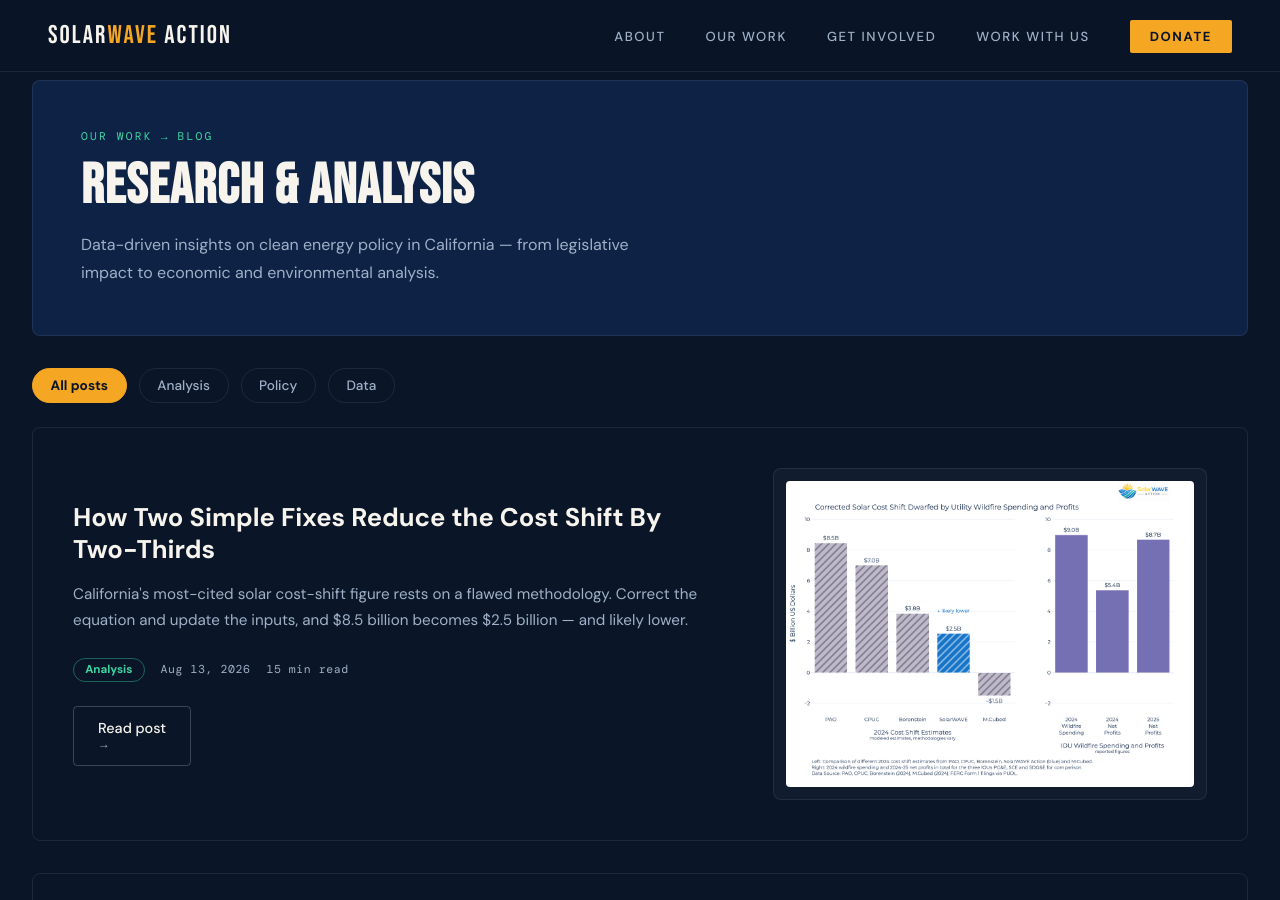
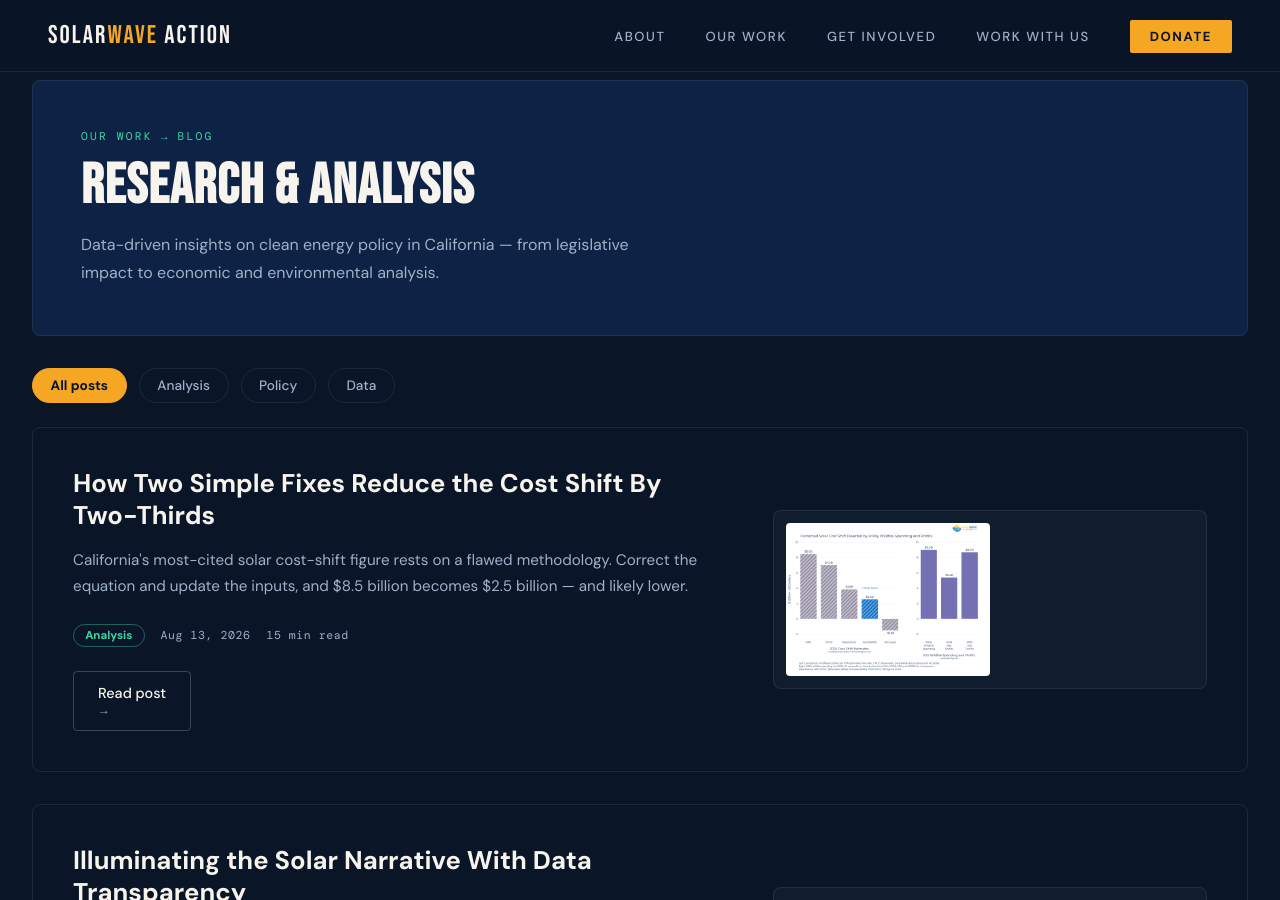
Before and after one commit to SolarWAVE-Action/solarwave-website, a Jekyll site: the page built from blog/blog.html, in a window 1280 px wide and 900 px high. Built offline with Jekyll 4.4.1, drawn with Linux system fonts in a browser that asks for light colours.

Commit message:
made graph previews smaller on blog main page

```diff
--- a/blog/blog.html
+++ b/blog/blog.html
@@ -178,7 +178,7 @@
         <a href="{{ '/blog/cost_shift_redefinition/' | relative_url }}" class="read-btn">Read post<span>→</span></a>
       </div>
       <div class="chart-placeholder show-mobile">
-        <img src="/assets/graphs/cost_shift_bargraph.png" alt="Cost shift bar chart" style="width:100%;height:auto;display:block;border-radius:4px;">
+        <img src="/assets/graphs/cost_shift_bargraph.png" alt="Cost shift bar chart" style="width:50%;height:auto;display:block;border-radius:4px;">
       </div><!-- close chart-placeholder -->
     </div><!-- close featured-card -->
 
@@ -194,7 +194,7 @@
           <a href="{{ '/blog/data_transparency/' | relative_url }}" class="read-btn">Read post<span>→</span></a>
         </div>
         <div class="chart-placeholder show-mobile">
-          <img src="/assets/graphs/what_didnt_kill_rooftop_solar.png" alt="What didn't kill rooftop solar graph" style="width:100%;height:auto;display:block;border-radius:4px;">
+          <img src="/assets/graphs/what_didnt_kill_rooftop_solar.png" alt="What didn't kill rooftop solar graph" style="width:50%;height:auto;display:block;border-radius:4px;">
         </div>
     </div>
 
@@ -210,7 +210,7 @@
           <a href="{{ '/blog/ab-1104-analysis/' | relative_url }}" class="read-btn">Read post<span>→</span></a>
         </div>
         <div class="chart-placeholder show-mobile">
-          <img src="/assets/graphs/SC_capacity.png" alt="Santa Cruz capacity graph" style="width:100%;height:auto;display:block;border-radius:4px;">
+          <img src="/assets/graphs/SC_capacity.png" alt="Santa Cruz capacity graph" style="width:50%;height:auto;display:block;border-radius:4px;">
         </div>
     </div>
 
```
